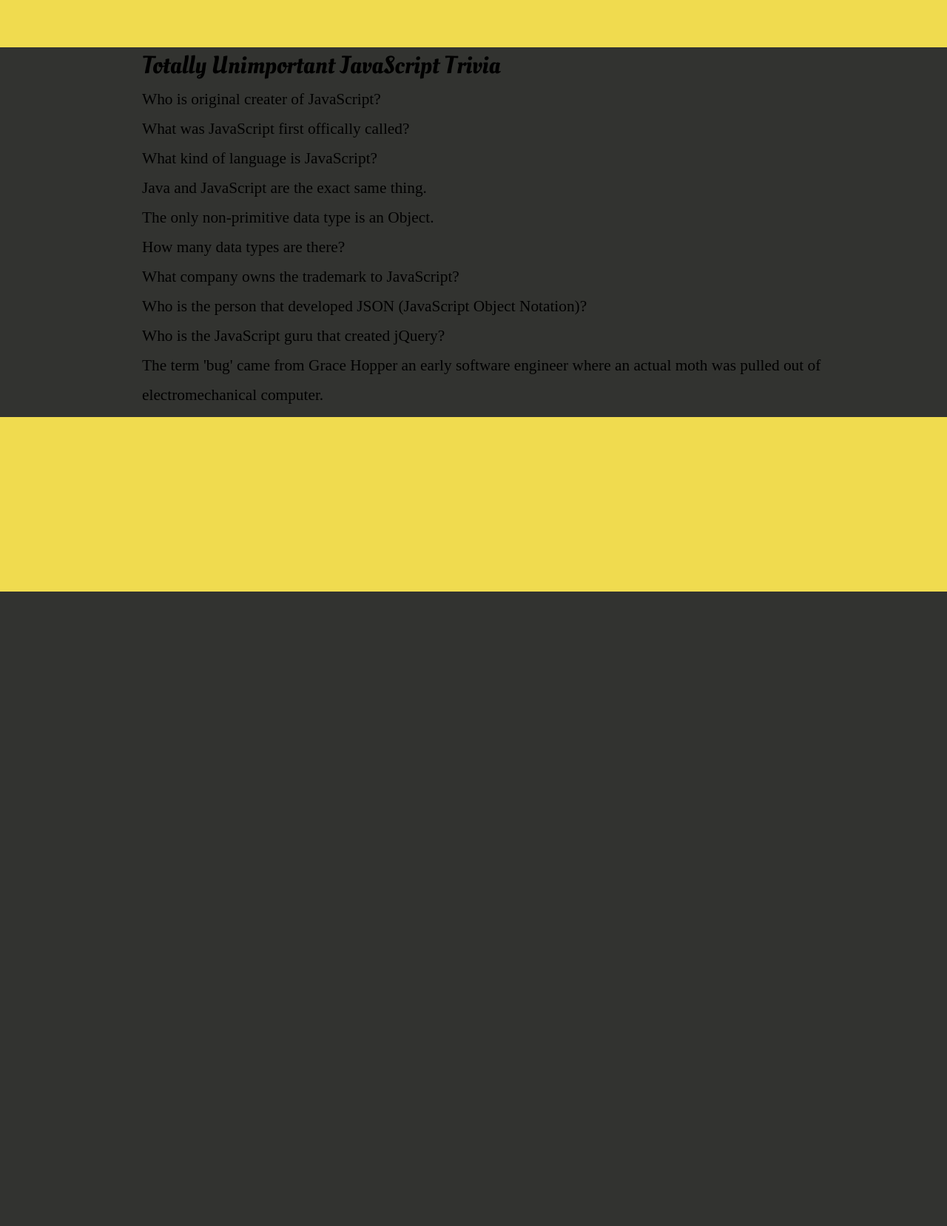
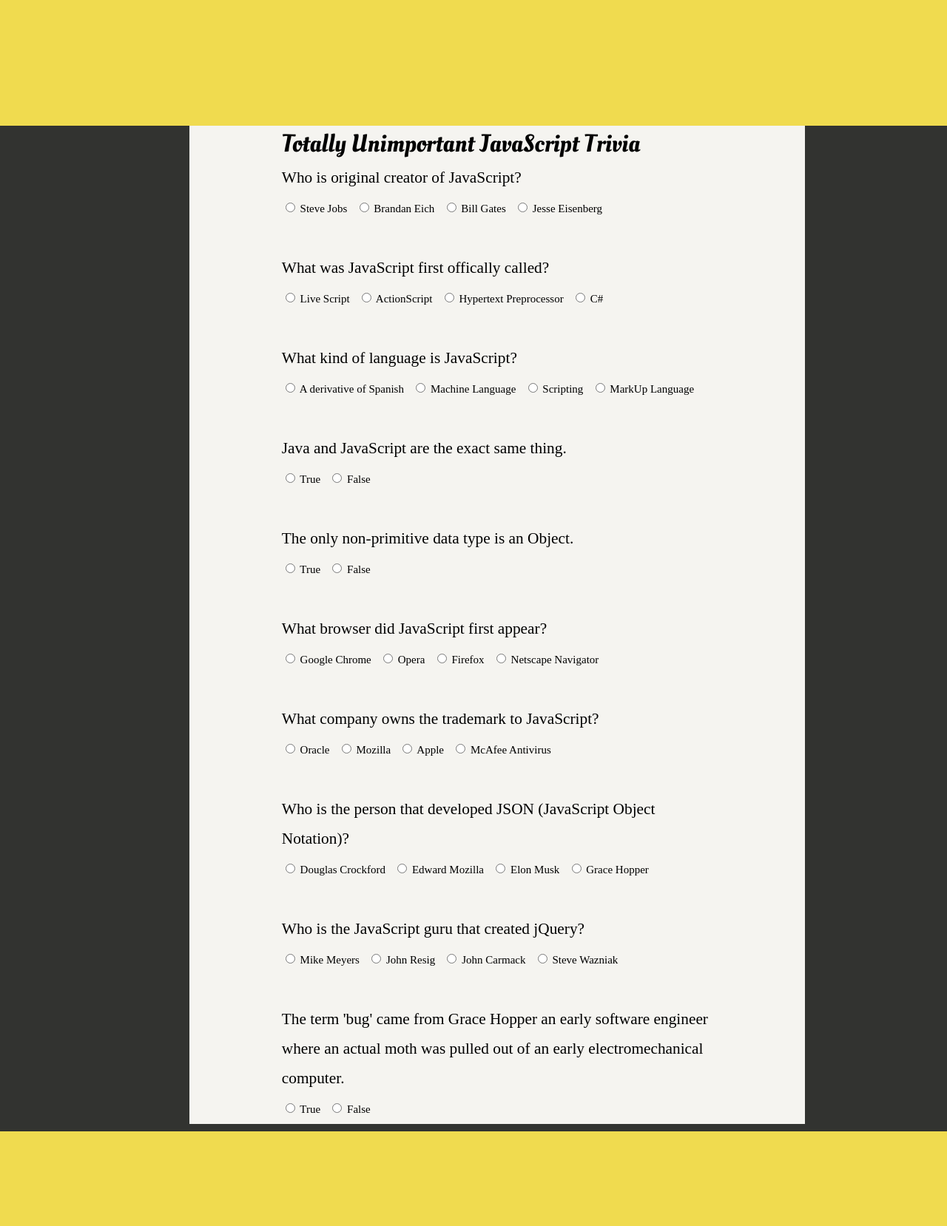
Before and after one commit to coffeeteer/TriviaGame-week-5, a PHP site: page / in a window 1280 px wide. Shown: the whole page at 74% size. Before the commit the page ends 800 px from the top, so only its background shows below. Run offline with PHP 8.4, Linux system fonts and the light colour scheme.

Commit message:
html and css mostly finished

```diff
--- a/assets/css/style.css
+++ b/assets/css/style.css
@@ -1,6 +1,12 @@
 body {
 		background-color: #F0DB4F;
+		padding: 10% 0 10% 0;
 }
+
+/*header, footer{
+	background-color: #F0DB4F;
+	padding: 10% 0 10% 0;
+}*/
 
 .container {
 	background-color: #323330;
@@ -23,5 +29,15 @@
 	margin-left: 15%;
 	margin-right: 15%;
 	line-height: 40px;
-	width: 75%;
+	width: 75;
 }
+
+.answers {
+	display: inline;
+	font-size: 15px;
+}
+.subcontainer {
+	background-color: #F5F4F0;
+	width: 65%;
+	margin-left: 20%;
+}
--- a/assets/javascript/app.js
+++ b/assets/javascript/app.js
@@ -1,4 +1,11 @@
-$(".myButtons").click(function () {
-    var test = $('<button>Test</button>').click(function () {
-        alert('hi');
-    });
+var i = 120;
+function timer() {
+	var x = getElementById("timer").innerHTML = i;
+	i --;
+}
+var m = setInterval('timer()', 1000);
+
+function clear() {
+  clearInterval(m);
+}
+setTimeout('clear()', 120000);
--- a/index.html
+++ b/index.html
@@ -8,30 +8,94 @@
 	<script type="text/javascript" src="assest/javascript/app.js"></script>
 </head>
 <body>
+	<header>
+		<div id="timer">
+
+		</div>
+	</header>
 		<div class="container">
+			<div class = "subcontainer">
 				<h1 id="title">Totally Unimportant JavaScript Trivia</h1>
 				<ol class="questions">
-			<li>Who is original creater of JavaScript?</li>
+					<li>Who is original creator of JavaScript?</li>
 					<!-- Brendan Eich -->
+					    <span class="answers">
+						  <input type="radio" name="creator" value="Steve Jobs" class="answers"> Steve Jobs &nbsp;
+						  <input type="radio" name="creator" value="Brandan Eich" class="answers"> Brandan Eich &nbsp;
+						  <input type="radio" name="creator" value="Bill Gates" class="answers"> Bill Gates &nbsp;
+						  <input type="radio" name="creator" value="Jesse Eisenberg" class="answers"> Jesse Eisenberg <br>
+						</span><br>
+
 					<li>What was JavaScript first offically called?</li>
 					<!-- LiveScript -->
+						<span class="answers">
+						  <input type="radio" name="name_value" value="LiveScript" class="answers"> Live Script &nbsp;
+						  <input type="radio" name="name_value" value="ActionScript" class="answers"> ActionScript &nbsp;
+						  <input type="radio" name="name_value" value="Hypertext Preprocessor" class="answers"> Hypertext Preprocessor &nbsp;
+						  <input type="radio" name="name_value" value="C#" class="answers"> C#<br>
+						</span><br>
 					<li>What kind of language is JavaScript?</li>
 					<!-- scripting language -->
+						<span class="answers">
+						  <input type="radio" name="language" value="A derivative of Spanish"> A derivative of Spanish &nbsp;
+						  <input type="radio" name="language" value="Machine" class="answers"> Machine Language &nbsp;
+						  <input type="radio" name="language" value="Scripting" class="answers"> Scripting &nbsp;
+						  <input type="radio" name="language" value="MarkUp Language" class="answers"> MarkUp Language<br>
+						</span><br>
 					<li>Java and JavaScript are the exact same thing.</li>
 					<!-- false -->
+					<span class="answers">
+						  <input type="radio" name="T or F" value="True"> True &nbsp;
+						  <input type="radio" name="T or F"> False<br>
+					</span><br>
 					<li>The only non-primitive data type is an Object.</li>
 					<!-- true -->
-			<li>How many data types are there?</li>
-			<!-- five -->
+					<span class="answers">
+						  <input type="radio" name="T or F" value="True"> True &nbsp;
+						  <input type="radio" name="T or F"> False<br>
+					</span><br>
+					<li>What browser did JavaScript first appear?</li>
+					<!-- Netscape Navigator -->
+						<span class="answers">
+						  <input type="radio" name="browser" value="Google Chrome"> Google Chrome &nbsp;
+						  <input type="radio" name="browser" value="Opera" class="answers"> Opera &nbsp;
+						  <input type="radio" name="browser" value="Firefox" class="answers"> Firefox &nbsp;
+						  <input type="radio" name="browser" value="Netscape Navigator" class="answers"> Netscape Navigator<br>
+						</span><br>
 					<li>What company owns the trademark to JavaScript?</li>
 					<!-- Oracle -->
+						<span class="answers">
+						  <input type="radio" name="browser" value="Oracle"> Oracle &nbsp;
+						  <input type="radio" name="browser" value="Mozilla" class="answers"> Mozilla &nbsp;
+						  <input type="radio" name="browser" value="Apple" class="answers"> Apple &nbsp;
+						  <input type="radio" name="browser" value="McAfee Antivirus" class="answers"> McAfee Antivirus<br>
+						</span><br>
 					<li>Who is the person that developed JSON (JavaScript Object Notation)?</li>
 					<!-- Douglas Crockford -->
+						<span class="answers">
+						  <input type="radio" name="JSON" value="Douglas Crockford"> Douglas Crockford &nbsp;
+						  <input type="radio" name="JSON" value="Edward Mozilla" class="answers"> Edward Mozilla &nbsp;
+						  <input type="radio" name="JSON" value="Elon Musk" class="answers"> Elon Musk &nbsp;
+						  <input type="radio" name="JSON" value="Grace Hopper" class="answers"> Grace Hopper<br>
+						</span><br>
 					<li>Who is the JavaScript guru that created jQuery?</li>
 					<!-- John Resig -->
-			<li>The term 'bug' came from Grace Hopper an early software engineer where an actual moth was pulled out of electromechanical computer.</li>
+						<span class="answers">
+						  <input type="radio" name="guru" value="Mike Meyers"> Mike Meyers &nbsp;
+						  <input type="radio" name="guru" value="John Resig" class="answers"> John Resig &nbsp;
+						  <input type="radio" name="guru" value="John Carmack" class="answers"> John Carmack &nbsp;
+						  <input type="radio" name="guru" value="Steve Wazniak" class="answers"> Steve Wazniak<br>
+						</span><br>
+					<li>The term 'bug' came from Grace Hopper an early software engineer where an actual moth was pulled out of an early electromechanical computer.</li>
 					<!-- true -->
+					<span class="answers">
+						  <input type="radio" name="T or F" value="True"> True &nbsp;
+						  <input type="radio" name="T or F"> False
+					</span>
 				</ol>
 			</div>
+		</div>
+	<footer>
+	</footer>
 </body>
 </html>
```
Lines whose indentation alone changed are shown as unchanged.
